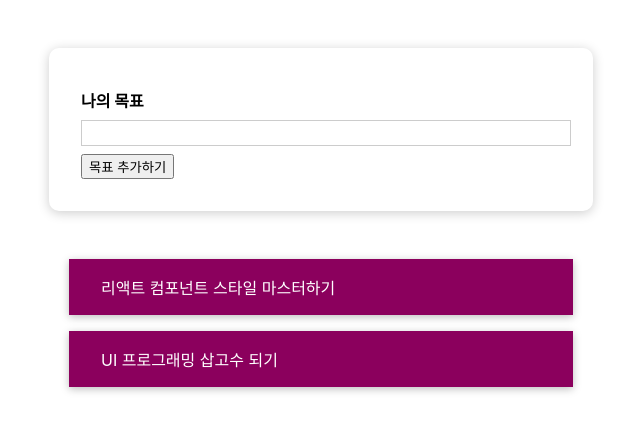
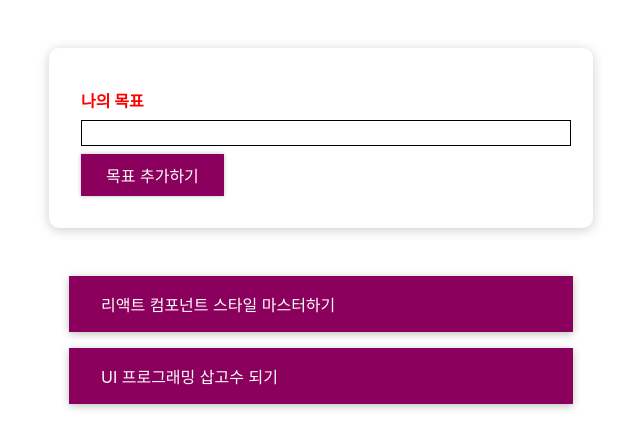
Before and after one commit to si-cpu/react_study2409, a React (Create React App) app: page / in a window 1280 px wide. Shown: the top 448 px of the page, without its empty margins (319-959 px from the left). Built offline with nearby package versions, Linux system fonts and the light colour scheme.

Commit message:
동적변환 끝이라고 하는데 난끝이아니야

```diff
--- a/package.json
+++ b/package.json
@@ -6,10 +6,13 @@
     "@testing-library/jest-dom": "^5.17.0",
     "@testing-library/react": "^13.4.0",
     "@testing-library/user-event": "^13.5.0",
+    "components": "^0.1.0",
     "react": "^18.3.1",
     "react-dom": "^18.3.1",
     "react-scripts": "5.0.1",
+    "styled": "^1.0.0",
     "styled-component": "^2.8.0",
+    "styled-components": "^5.3.6",
     "web-vitals": "^2.1.4"
   },
   "scripts": {
--- a/src/App.js
+++ b/src/App.js
@@ -16,6 +16,29 @@ const DUMMY_DATA = [
 
 const App = () => {
   const [goals, setGoals] = useState(DUMMY_DATA);
+  //input에게 전달할 함수
+  const addGoalHandler = (text) => {
+    const newGoal = {
+      id: Math.random().toString(), // DB테이블의 PK로 처리가 될 것.
+      text,
+    };
+    // 상태 변수 (배열) 변경
+    setGoals((prevGoals) => [...prevGoals, newGoal]);
+  };
+
+  // 삭제 이벤트 헨들러를 CourseItem까지 내려보내야 함.
+  // 결국 삭제라는 것은 배열의 상태가 변한다는 거고, 그 상태는 APP.js가 관리하는 중.
+  const deleteGoalHandler = (id) => {
+    const updateGoals = [...goals]; // 상태 배열 그대로 복사해서 가져옴.
+    // for (let i = 0; i < updateGoals.length; i++) {
+    //   if (updateGoals[i].id === id) {
+    //     updateGoals.splice(i, 1);
+    //   break;
+    const index = updateGoals.findIndex((goal) => goal.id === id);
+    updateGoals.splice(index, 1);
+
+    setGoals(updateGoals);
+  };
 
   // CourseList 조건부 렌더링
   let listContent = (
@@ -25,13 +48,13 @@ const App = () => {
   );
 
   if (goals.length > 0) {
-    listContent = <CourseList items={goals} />;
+    listContent = <CourseList items={goals} onDelete={deleteGoalHandler} />;
   }
 
   return (
     <div>
       <section id='goal-form'>
-        <CourseInput />
+        <CourseInput onAdd={addGoalHandler} />
       </section>
       <section id='goals'>
         <section id='goals'>{listContent}</section>
--- a/src/components/CourseGoal/CourseInput.css
+++ b/src/components/CourseGoal/CourseInput.css
@@ -22,3 +22,12 @@
     background: #fad0ec;
     border-color: #8b005d;
 }
+
+.form-control.invalid input {
+    border-color: red;
+    background: #ffd7d7;
+}
+
+.form-control.invalid label {
+    color: red;
+}
--- a/src/components/CourseGoal/CourseInput.js
+++ b/src/components/CourseGoal/CourseInput.js
@@ -1,14 +1,43 @@
-import React from 'react';
+import React, { useState } from 'react';
 import './CourseInput.css';
+import Button from '../UI/Button';
 
-const CourseInput = () => {
+const CourseInput = ({ onAdd }) => {
+  const [enteredText, setEnteredText] = useState('');
+  const [isValid, setIsValid] = useState(true);
+  const textChangeHandler = (e) => {
+    if (e.target.value.trim().length > 0) {
+      setIsValid(true);
+    }
+    setEnteredText(e.target.value);
+  };
+
+  const formSubmitHandler = (e) => {
+    e.preventDefault(); // form기능 중지
+    if (enteredText.trim().length === 0) {
+      setIsValid(false);
+      return;
+    }
+
+    onAdd(enteredText); // APP.js에게 입력값 넘기기
+    setEnteredText(''); //
+  };
+
   return (
-    <form>
-      <div className='form-control'>
+    <form onSubmit={formSubmitHandler}>
+      <div className={`form-control ${isValid ? 'invalid' : ''}`}>
         <label>나의 목표</label>
-        <input type='text' />
+        <input
+          style={{
+            background: isValid ? 'transparent' : 'salmon',
+            borderColor: isValid ? 'black' : 'red',
+          }}
+          type='text'
+          value={enteredText}
+          onChange={textChangeHandler}
+        />
       </div>
-      <button type='submit'>목표 추가하기</button>
+      <Button type='submit'>목표 추가하기</Button>
     </form>
   );
 };
--- a/src/components/CourseGoal/CourseItem.js
+++ b/src/components/CourseGoal/CourseItem.js
@@ -1,7 +1,11 @@
 import React from 'react';
 import './CourseItem.css';
-const CourseItem = ({ item }) => {
-  return <li className='goal-item'>{item.text}</li>;
+const CourseItem = ({ item, onDelete }) => {
+  return (
+    <li className='goal-item' onClick={() => onDelete(item.id)}>
+      {item.text}
+    </li>
+  );
 };
 
 export default CourseItem;
--- a/src/components/CourseGoal/CourseList.js
+++ b/src/components/CourseGoal/CourseList.js
@@ -2,11 +2,11 @@ import React from 'react';
 import './CourseList.css';
 import CourseItem from './CourseItem';
 
-const CourseList = ({ items }) => {
+const CourseList = ({ items, onDelete }) => {
   return (
     <ul className='goal-list'>
       {items.map((item) => {
-        return <CourseItem key={item.id} item={item} />;
+        return <CourseItem key={item.id} item={item} onDelete={onDelete} />;
       })}
     </ul>
   );
--- a/src/components/UI/Button.css
+++ b/src/components/UI/Button.css
@@ -8,12 +8,12 @@
     cursor: pointer;
 }
 
-.button:focus {
+&:focus {
     outline: none;
 }
 
-.button:hover,
-.button:active {
+&:hover,
+&:active {
     background: #ac0e77;
     border-color: #ac0e77;
     box-shadow: 0 0 8px rgba(0, 0, 0, 0.26);
--- a/src/components/UI/Button.js
+++ b/src/components/UI/Button.js
@@ -1,16 +1,40 @@
 import React from 'react';
+import styled from 'styled-components';
+// import './Button.css';
 
-import './Button.css';
+//styled-components가 제공하는 styled를 사용해서 원하는 태글를 생성하고
+//해당태그에 디장니을 문자열로 바로 지정할 수 있습니다.
+const Button = styled.button`
+  font: inherit;
+  padding: 0.5rem 1.5rem;
+  border: 1px solid #8b005d;
+  color: white;
+  background: #8b005d;
+  box-shadow: 0 0 4px rgba(0, 0, 0, 0.26);
+  cursor: pointer;
+
+  &:focus {
+    outline: none;
+  }
+
+  &:hover,
+  &:active {
+    background: #ac0e77;
+    border-color: #ac0e77;
+    box-shadow: 0 0 8px rgba(0, 0, 0, 0.26);
+  }
+`;
 
 // 반복되는 태그가 다양한 속성을 가지게 된다면
 // 컴포넌트로 분할해서 속성값을 일괄적으로 처리할 수 있게 하자.
-const Button = () => {
-  const Button = ({ type, onclick, children }) => {
-    return (
-      <Button type={type} onclick={onclick}>
-        {children}
-      </Button>
-    );
-  };
+
+//styled-components를 사용하면서 props를 처리하고 싶다면
+//중간단계의 컴포넌트를 하나 더 추가하면 됩니다.
+const ButtonComponent = ({ type, onclick, children }) => {
+  return (
+    <Button type={type} onClick={onclick}>
+      {children}
+    </Button>
+  );
 };
 export default Button;
--- a/src/index.js
+++ b/src/index.js
@@ -2,7 +2,6 @@ import React from 'react';
 import ReactDOM from 'react-dom/client';
 import './index.css';
 import App from './App';
-import reportWebVitals from './reportWebVitals';
 
 const root = ReactDOM.createRoot(document.getElementById('root'));
 root.render(<App />);
@@ -10,4 +9,3 @@ root.render(<App />);
 // If you want to start measuring performance in your app, pass a function
 // to log results (for example: reportWebVitals(console.log))
 // or send to an analytics endpoint. Learn more: https://bit.ly/CRA-vitals
-reportWebVitals();
```
Also changed, not shown: 1 other file (tests, documents, lock files or other folders).
